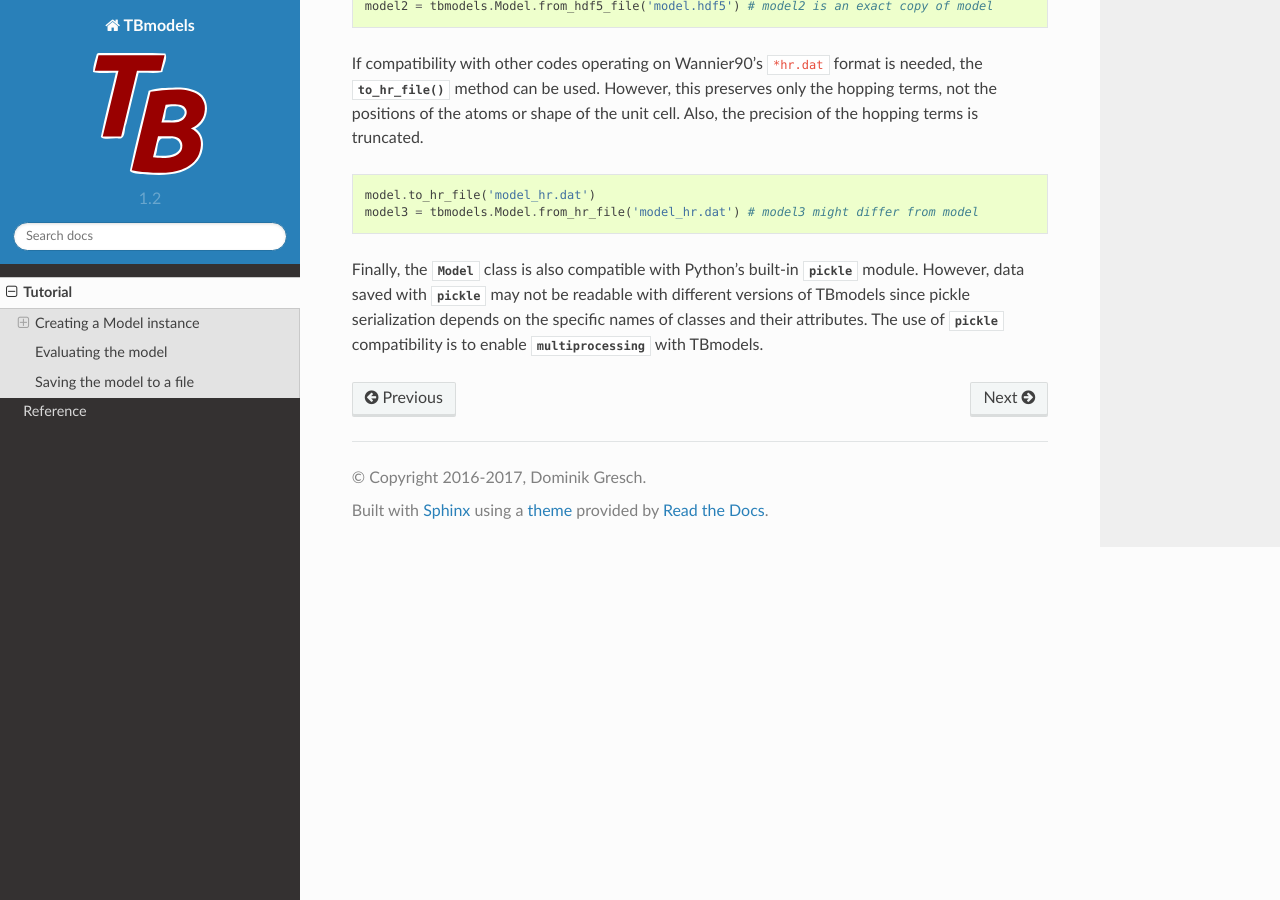
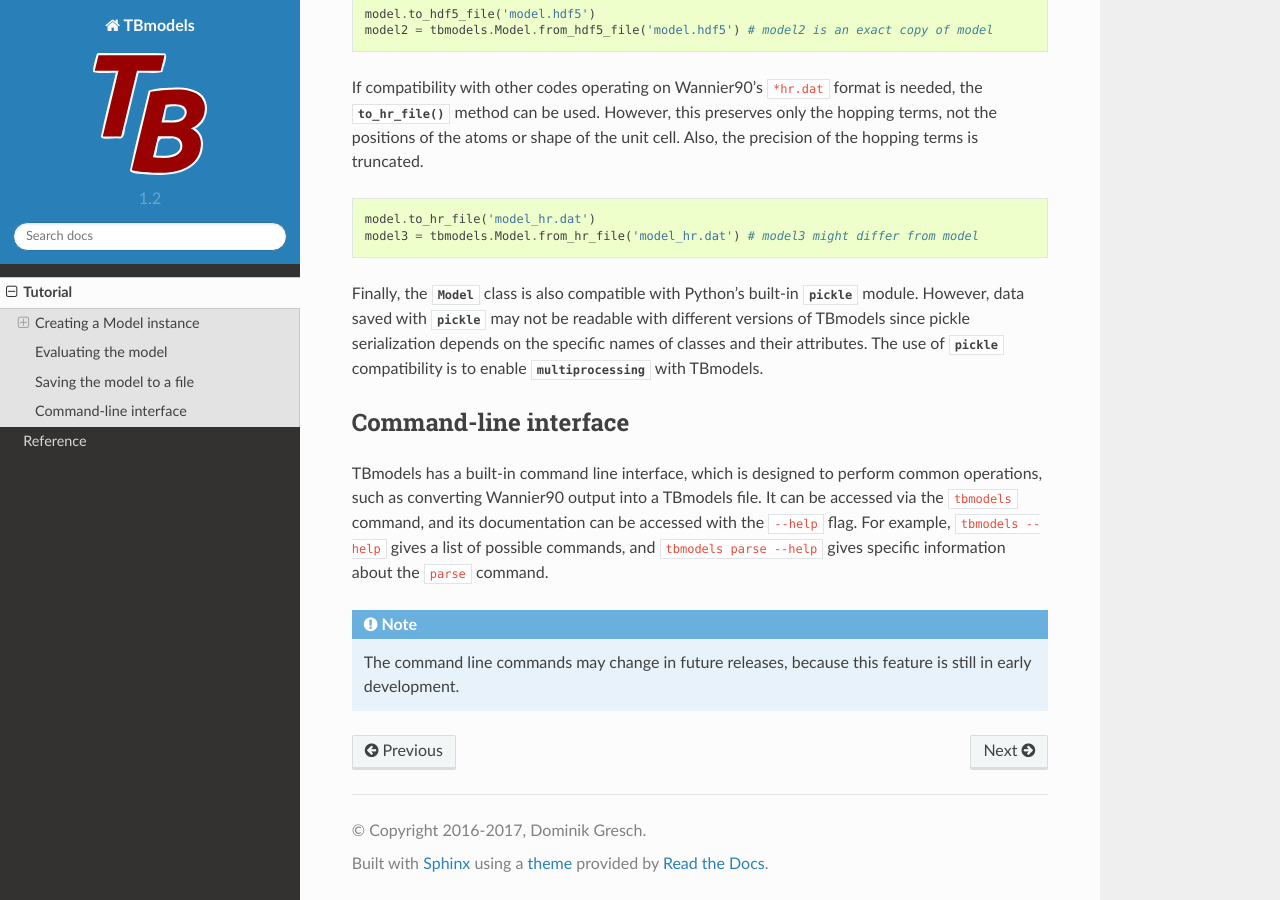
Before and after one commit to Z2PackDev/TBmodels, a Sphinx documentation site: the page built from doc/source/tutorial.rst, in a window 1280 px wide and 900 px high, scrolled down 2191 px. Built offline with Sphinx 7.4.7 and the Read the Docs theme 2.0.0, drawn with Linux system fonts in a browser that asks for light colours; some of the changed text lies outside the part shown.

Commit message:
Add section about CLI in the Tutorial

```diff
--- a/doc/source/tutorial.rst
+++ b/doc/source/tutorial.rst
@@ -80,3 +80,10 @@ If compatibility with other codes operating on Wannier90's ``*hr.dat`` format is
     model3 = tbmodels.Model.from_hr_file('model_hr.dat') # model3 might differ from model
 
 Finally, the :class:`.Model` class is also compatible with Python's built-in :py:mod:`pickle` module. However, data saved with :py:mod:`pickle` may not be readable with different versions of TBmodels since pickle serialization depends on the specific names of classes and their attributes. The use of :py:mod:`pickle` compatibility is to enable :py:mod:`multiprocessing` with TBmodels.
+
+Command-line interface
+----------------------
+
+TBmodels has a built-in command line interface, which is designed to perform common operations, such as converting Wannier90 output into a TBmodels file. It can be accessed via the ``tbmodels`` command, and its documentation can be accessed with the ``--help`` flag. For example, ``tbmodels --help`` gives a list of possible commands, and ``tbmodels parse --help`` gives specific information about the ``parse`` command.
+
+.. note:: The command line commands may change in future releases, because this feature is still in early development.
```
